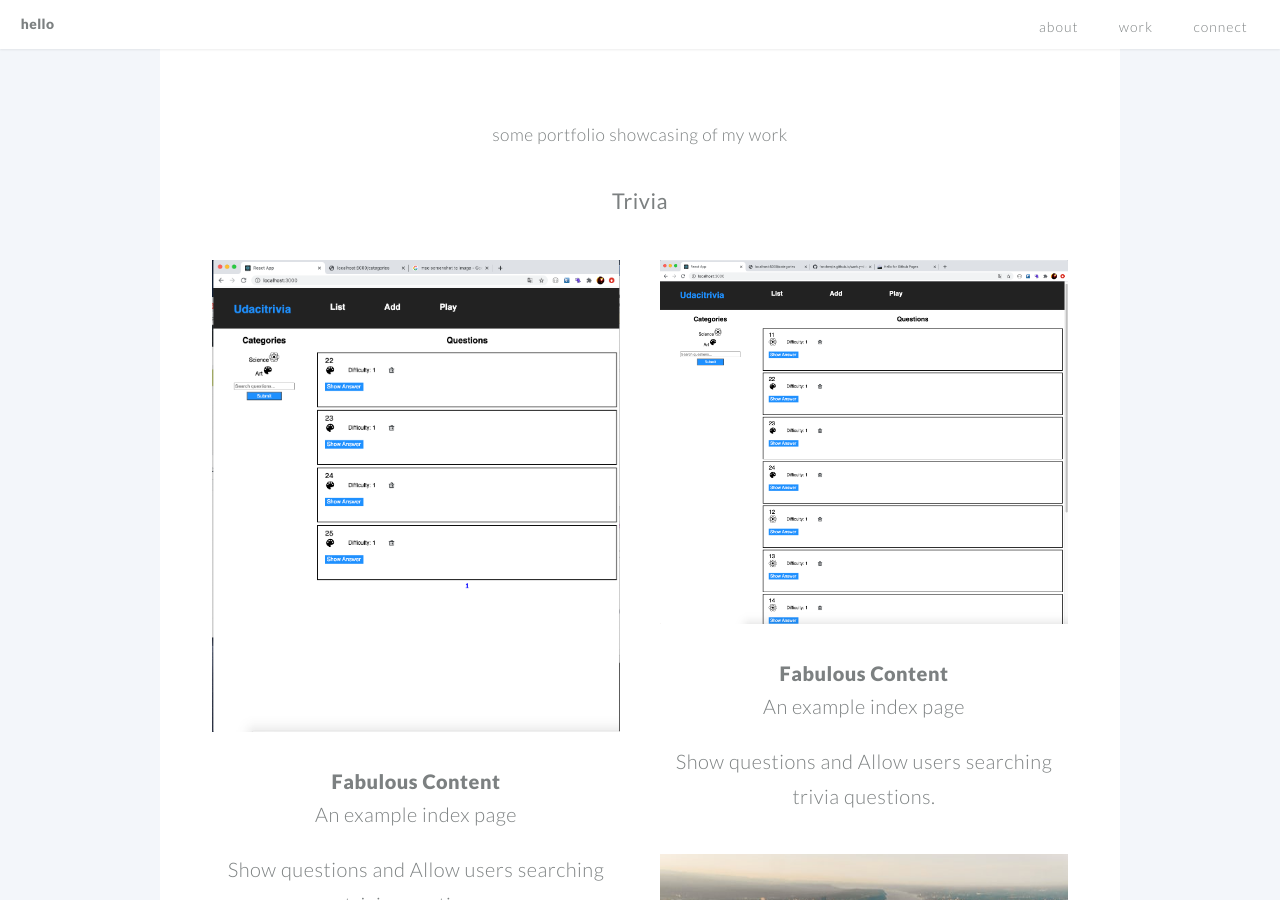
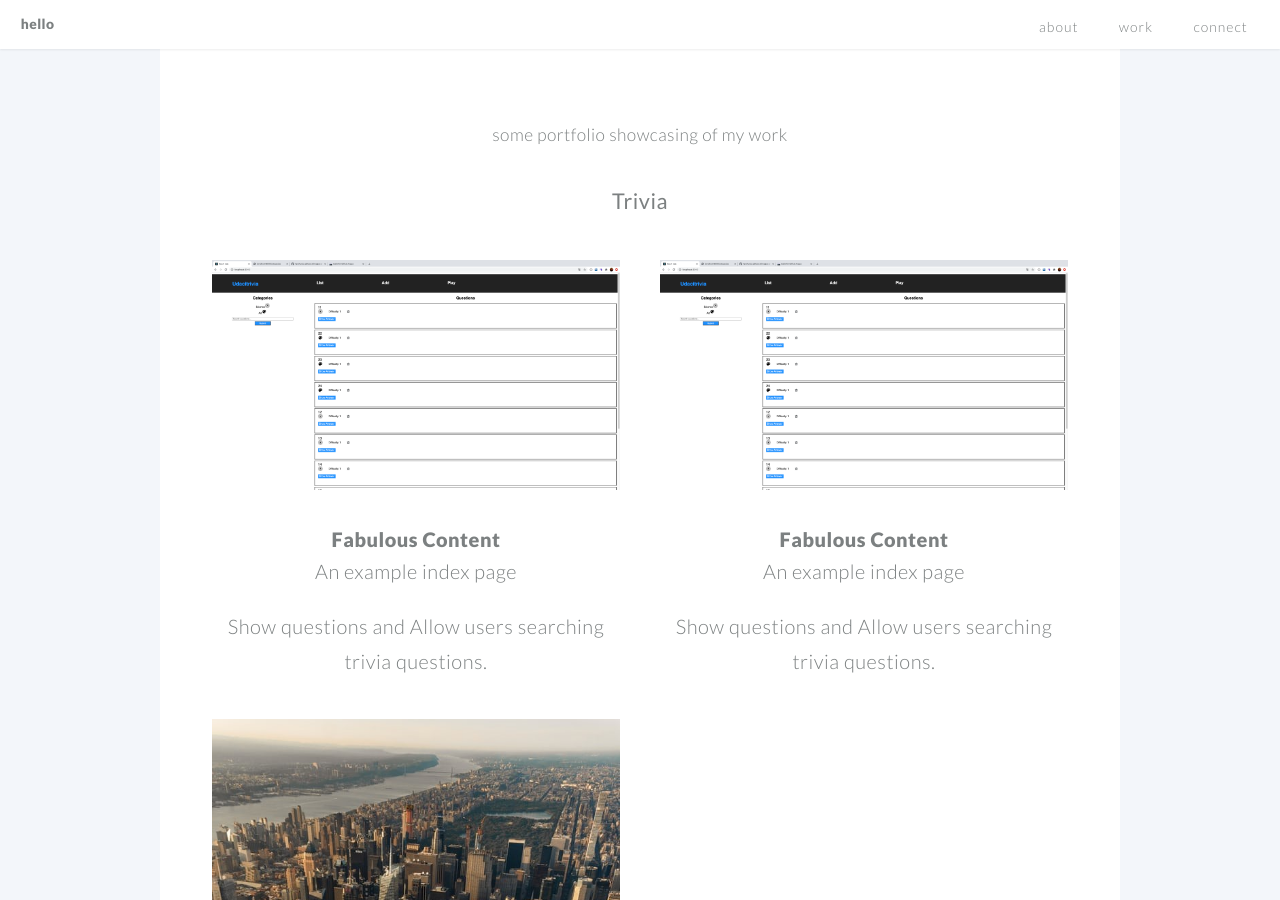
Before and after one commit to fanchenjie/fanchenjie.github.io, a Jekyll site: the page built from index.md, in a window 1280 px wide and 900 px high, scrolled down 1542 px. Built offline with Jekyll 4.4.1, drawn with Linux system fonts in a browser that asks for light colours.

Commit message:
updated trivia picture 1,2

```diff
--- a/_data/work.yml
+++ b/_data/work.yml
@@ -5,7 +5,7 @@ work:
   - category: Trivia
     items:
       - item: example.html
-        image: /images/TRIVIA1.png # optionally, include the file path for an image for each item
+        image: /images/TRIVIA2.png # optionally, include the file path for an image for each item
       - item: example.html
         image: /images/TRIVIA2.png
       - item: example2.html
```
Also changed, not shown: images/TRIVIA2.png, 2 other files.
